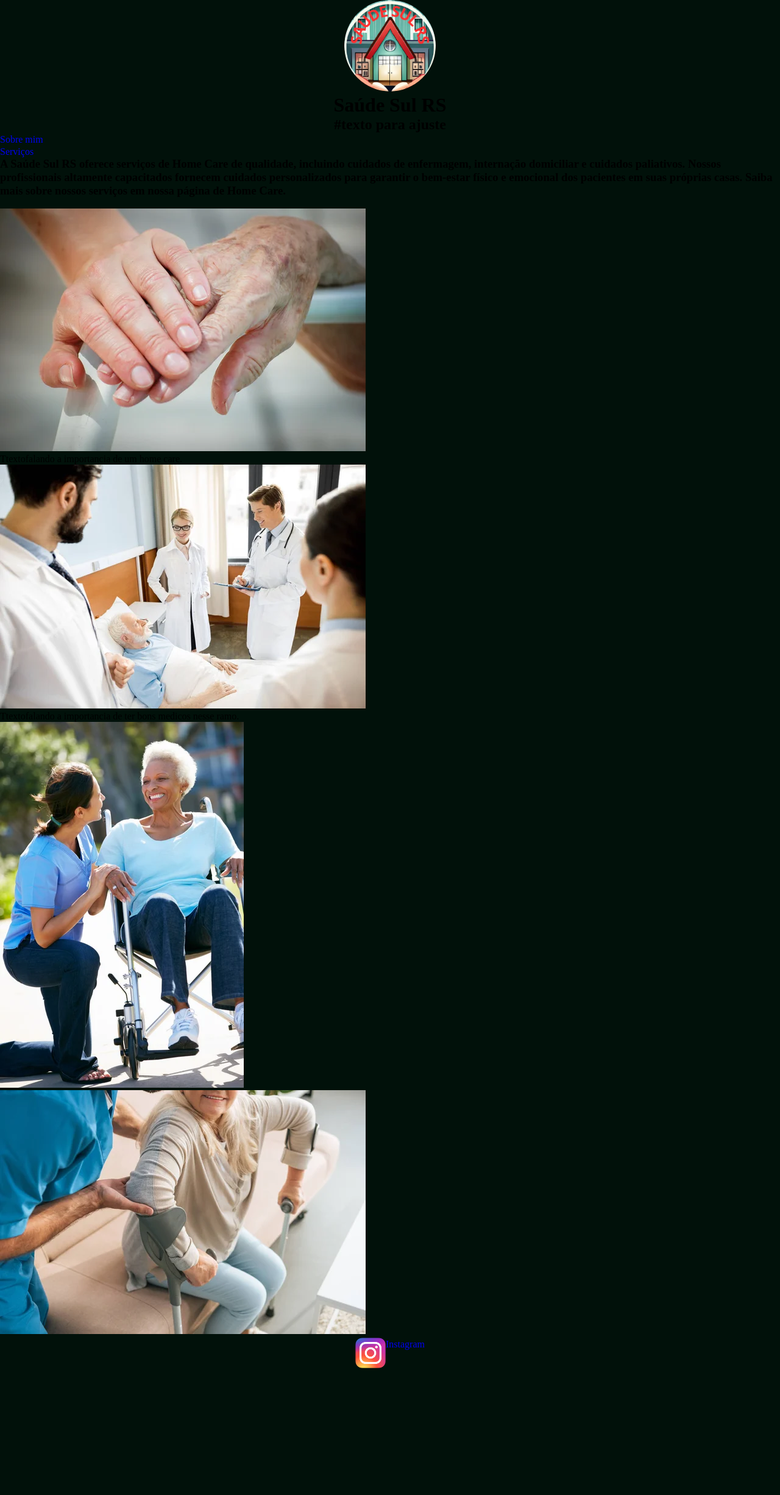
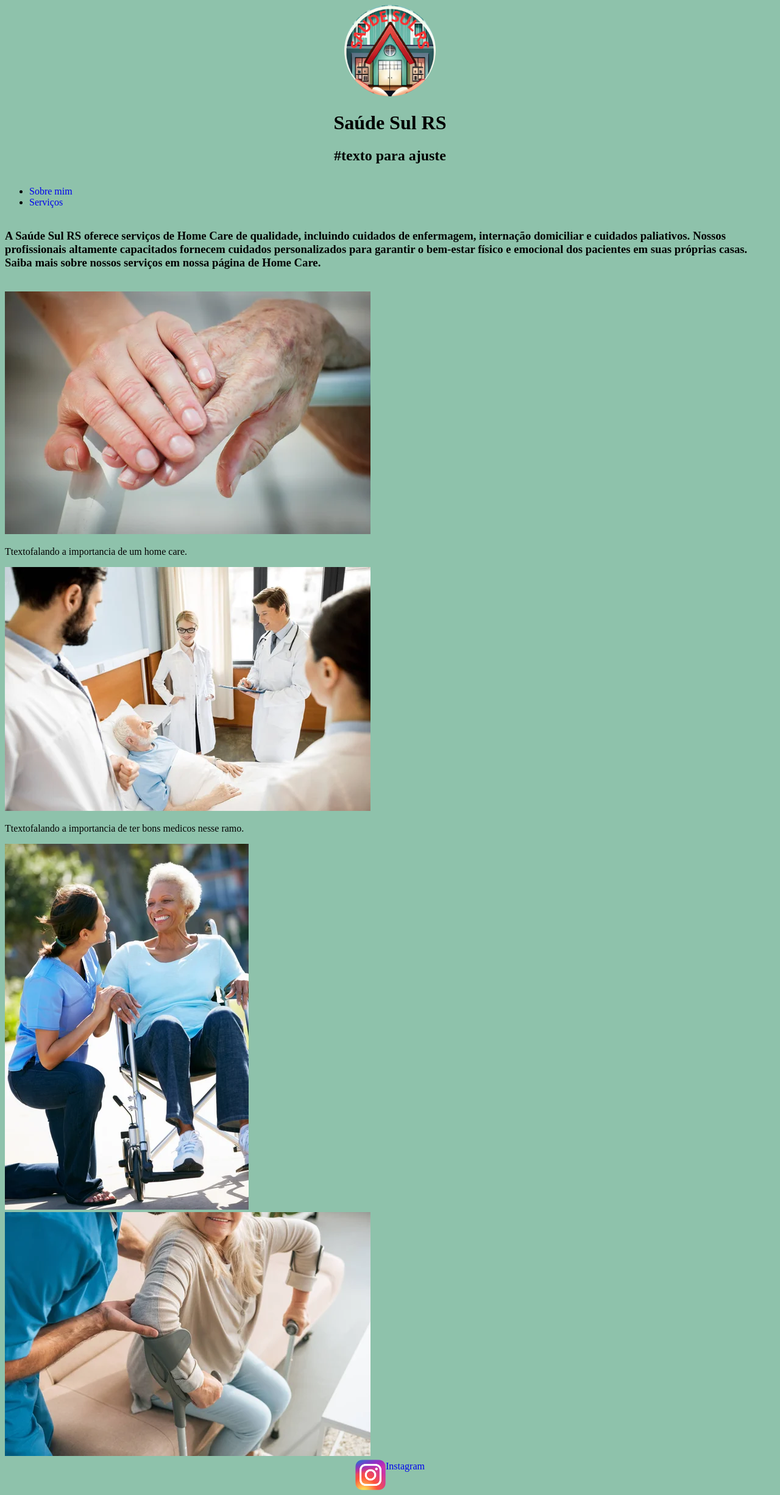
Before and after one commit to DanielFer42/Projetojoy, a Django app: template templates/homepage.html in a window 1280 px wide. Shown: the whole page at 61% size. Before the commit the page ends 2244 px from the top, so only its background shows below. Run offline with Django 4.2, Linux system fonts and the light colour scheme; the template is opened without the code that fills it, so the values that code supplies are empty.

Commit message:
atualiza

```diff
--- a/templates/Formulario.css
+++ b/templates/Formulario.css
@@ -20,7 +20,7 @@ fieldset {
 }
 
 body{
-    background-color: #ff9999;
+    background-color: #8ec2ab;
     font-family: sans-serif;
     font-size: 1em;
     color:rgb(3, 3, 3);
--- a/templates/Homepage.css
+++ b/templates/Homepage.css
@@ -1,14 +1,14 @@
 
 
 * {
-    margin: 0;
-    padding: 0;
+    margin: 20;
+    padding: 20;
     box-sizing: border-box;
     text-decoration: none;
 }
 
 body {
-    background-color: #01110a;
+    background-color: #8ec2ab;
 }
 
 footer .logoinsta {
@@ -50,12 +50,13 @@ h2 {
     text-align: center;
 }
 a {
-    margin-top: 2px;
+
     text-align: center;
     display: flex;
 }
-li {
+.botao {
     margin-bottom: center;
+    margin-top: 2px;
     display: flex;
 }
 .primeiraft {
--- a/templates/homepage.html
+++ b/templates/homepage.html
@@ -16,7 +16,7 @@
         <h1>Saúde Sul RS</h1>
         <h2>#texto para ajuste</h2>
     </header>
-    <nav>
+    <nav class="botao">
         <ul>
             <li>
                 <a href="Homepage.html" > Sobre mim</a>
```
